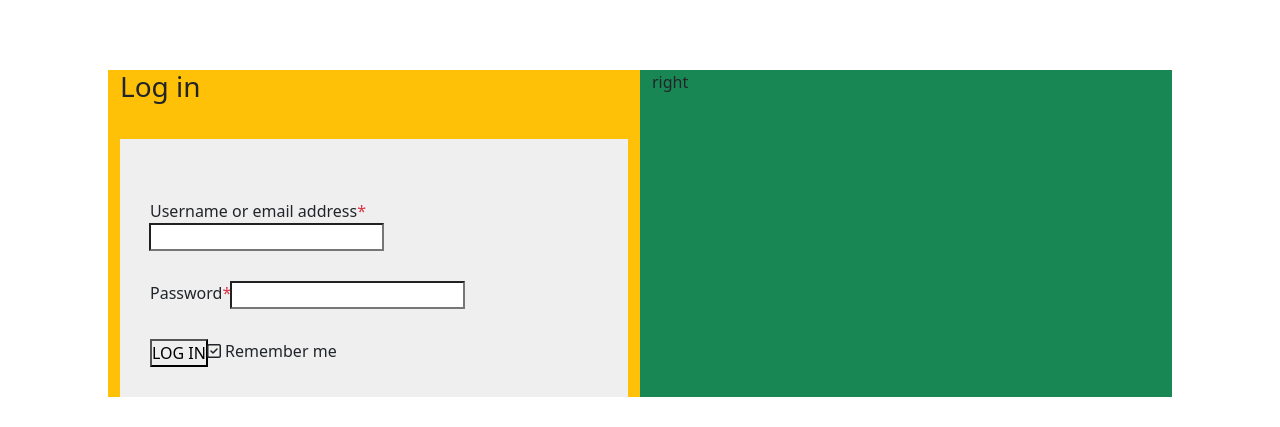
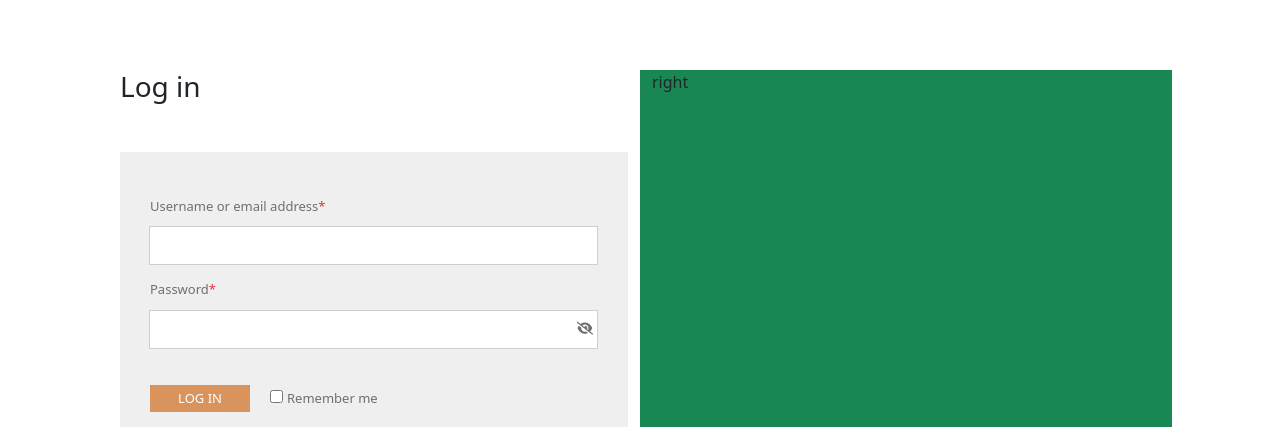
Before and after one commit to NedaSaberi/coachingSite, a React (Create React App) app: page /myaccount in a window 1280 px wide. Shown: the part 525-952 px from the top of the page. Built offline with nearby package versions, Linux system fonts and the light colour scheme.

Commit message:
created login form in the my account page

```diff
--- a/src/App.tsx
+++ b/src/App.tsx
@@ -21,6 +21,7 @@ import Oneononesession from "./pages/oneononesession/Oneononesession";
 import Myaccount from "./pages/myaccount/Myaccount";
 import Cart from "./pages/cart/Cart";
 import Checkout from "./pages/checkout/Checkout";
+import LostPass from "./pages/lost-pass/Lost-pass";
 
 
 function App() {
@@ -49,6 +50,7 @@ function App() {
           <Route path="/myaccount" element={<Myaccount />} />
           <Route path="/cart" element={<Cart />} />
           <Route path="/checkout" element={<Checkout />} />
+          <Route path="/lost-password" element={<LostPass />} />
         </Routes>
       </BrowserRouter>{" "}
     </div>
--- a/src/components/loginform/Loginform.css
+++ b/src/components/loginform/Loginform.css
@@ -4,8 +4,42 @@
 .loginform-wrapper .loginform{
     background-color: #efefef;
     padding: 30px;
-    margin-top: 35px;
+    color: #6f6f6f;
+    font-size: 13px;
 }
 .loginform-wrapper .loginform .input-group{
-    margin-top: 30px;
+    margin-top: 15px;
+    display: flex;
+    flex-direction: column;
 }
+.loginform-wrapper .loginform .input-group label{
+    margin-bottom: 10px;
+}
+.loginform-wrapper .loginform .input-group input{
+    border: 1px solid #cfcfcf;
+    font-size: 14px;
+    padding: 8px;
+}
+.loginform-wrapper .loginform .password-input {
+    display: flex;
+    flex-direction: column;
+    position: relative;
+}
+
+.loginform-wrapper .loginform .password-input .toggle-password{
+    position: absolute;
+    top: 50%;
+    right: 5px;
+    transform: translateY(-50%);
+}
+.loginform-wrapper .loginform .input-group input:focus{
+    outline: 1px solid orange;
+}
+.loginform-wrapper .loginform .submit-group button{
+    margin: 20px 20px 0 0 ;
+    width: 100px;
+    border: none;
+}
+.loginform-wrapper .loginform .lost-link{
+    text-decoration: none;
+}
--- a/src/components/loginform/Loginform.tsx
+++ b/src/components/loginform/Loginform.tsx
@@ -1,9 +1,15 @@
+import { useState } from 'react';
 import './Loginform.css';
+import { Link } from 'react-router-dom';
 
 export default function Loginform() {
+  const [showPassword, setShowPassword]= useState(false);
+  const togglePasswordVisibility= ()=>{
+    setShowPassword(!showPassword);
+  }
   return (
     <div className="loginform-wrapper">
-      <h3>Log in</h3>
+      <h3 className='mb-5'>Log in</h3>
       <form className="loginform" action="">
         <div className="input-group">
           <label htmlFor="user">
@@ -15,15 +21,21 @@ export default function Loginform() {
             <label htmlFor="pass">
             Password<span className="text-danger">*</span>
             </label>
-            <input id="pass" type="text" />
+            <div className="password-input">
+              <input id="pass" type={showPassword ? 'text' : 'password'}/>
+              <span className="toggle-password" onClick={togglePasswordVisibility}>
+                {showPassword ? <i className="fas fa-eye"></i> : <i className="fas fa-eye-slash"></i>}
+              </span>
+            </div>
         </div>
-        <div className="input-group">
-            <button>LOG IN</button>
-            <span>
-            <i className="fa fa-check-square-o" aria-hidden="true"></i> Remember
-            me
+        <div className="submit-group d-block my-3">
+            <button className='bg-orange text-white py-1'>LOG IN</button>
+            <input type="checkbox" />
+            <span className='m-1'>
+              Remember me
             </span>
         </div>
+        <Link to='/lost-password' className='text-orange lost-link'>Lost your password?</Link>
       </form>
     </div>
   );
--- /dev/null
+++ b/src/components/lostpassform/LostPassForm.css
@@ -0,0 +1,24 @@
+.form-wrapper{
+    margin: 30px auto;
+    padding: 30px;
+
+}
+.form-wrapper .lost-pass-form{
+    background-color:#efefef;
+    margin: 0 auto;
+    padding: 30px;
+    color: #767676;
+    font-size: 13px;
+}
+.form-wrapper .lost-pass-form input{
+    border: 1px solid #cfcfcf;
+    font-size: 14px;
+    padding: 8px;
+}
+.form-wrapper .lost-pass-form .reset-pass{
+    display: block;
+    margin-top: 40px;
+    border: none;
+    color: #fff;
+    padding: 8px 15px;
+}
--- /dev/null
+++ b/src/components/lostpassform/LostPassForm.tsx
@@ -0,0 +1,17 @@
+import './LostPassForm.css';
+
+export default function LostPassForm() {
+  return (
+    <div className="row form-wrapper">
+      <form className="lost-pass-form col-12 col-lg-7">
+        <p>
+          Lost your password? Please enter your username or email address. You
+          will receive a link to create a new password via email.
+        </p>
+        <div className='mb-2'>Username or email</div>
+        <input className='col-12 col-md-6' type="text" />
+        <button className='bg-orange reset-pass'>RESET PASSWORD</button>
+      </form>
+    </div>
+  );
+}
--- /dev/null
+++ b/src/pages/lost-pass/Lost-pass.tsx
@@ -0,0 +1,19 @@
+import React from 'react'
+import Footer from '../../components/footer/Footer';
+import LostPassForm from '../../components/lostpassform/LostPassForm';
+
+export default function LostPass() {
+  return (
+    <div className='lost-pass'>
+      <div className="first-view">
+        <div className="first-view-content bg-orange">
+          <h1>My account</h1>
+        </div>
+      </div>
+      <div className="">
+        <LostPassForm/>
+      </div>
+      <Footer/>
+    </div>
+  );
+}
--- a/src/pages/myaccount/Myaccount.tsx
+++ b/src/pages/myaccount/Myaccount.tsx
@@ -10,7 +10,7 @@ export default function Myaccount() {
         </div>
       </div>
       <div className="row forms">
-        <div className="col-12 col-lg-6 left bg-warning">
+        <div className="col-12 col-lg-6 left">
             <Loginform/>
         </div>
         <div className="col-12 col-lg-6 right bg-success">
```
